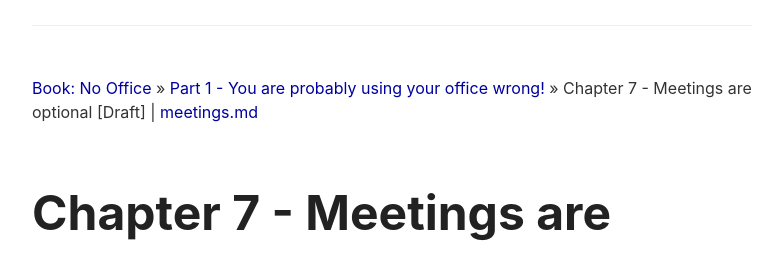
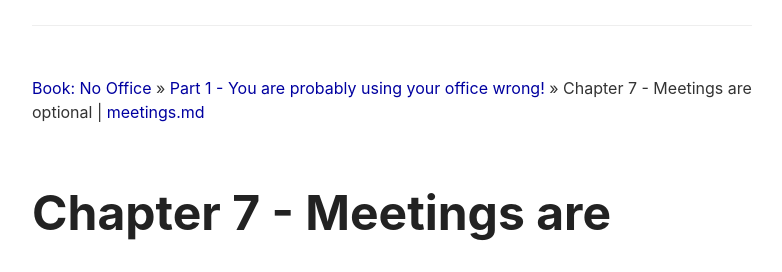
Before and after one commit to Nozbe/NoOffice.org, a Jekyll site: the page built from _book/meetings.md, in a window 1280 px wide and 900 px high. Shown: the part 190-462 px from the top of the window, without its empty margins (248-1030 px from the left). Built offline with Jekyll 4.4.1, drawn with Linux system fonts in a browser that asks for light colours.

Commit message:
Fix draft ch7

```diff
--- a/_data/book.yml
+++ b/_data/book.yml
@@ -34,7 +34,7 @@ toc:
     status: ready
     chname: Chapter 6
   - url: meetings
-    status: draft
+    status: ready
     chname: Chapter 7
   - url: fight
     status: draft
```
